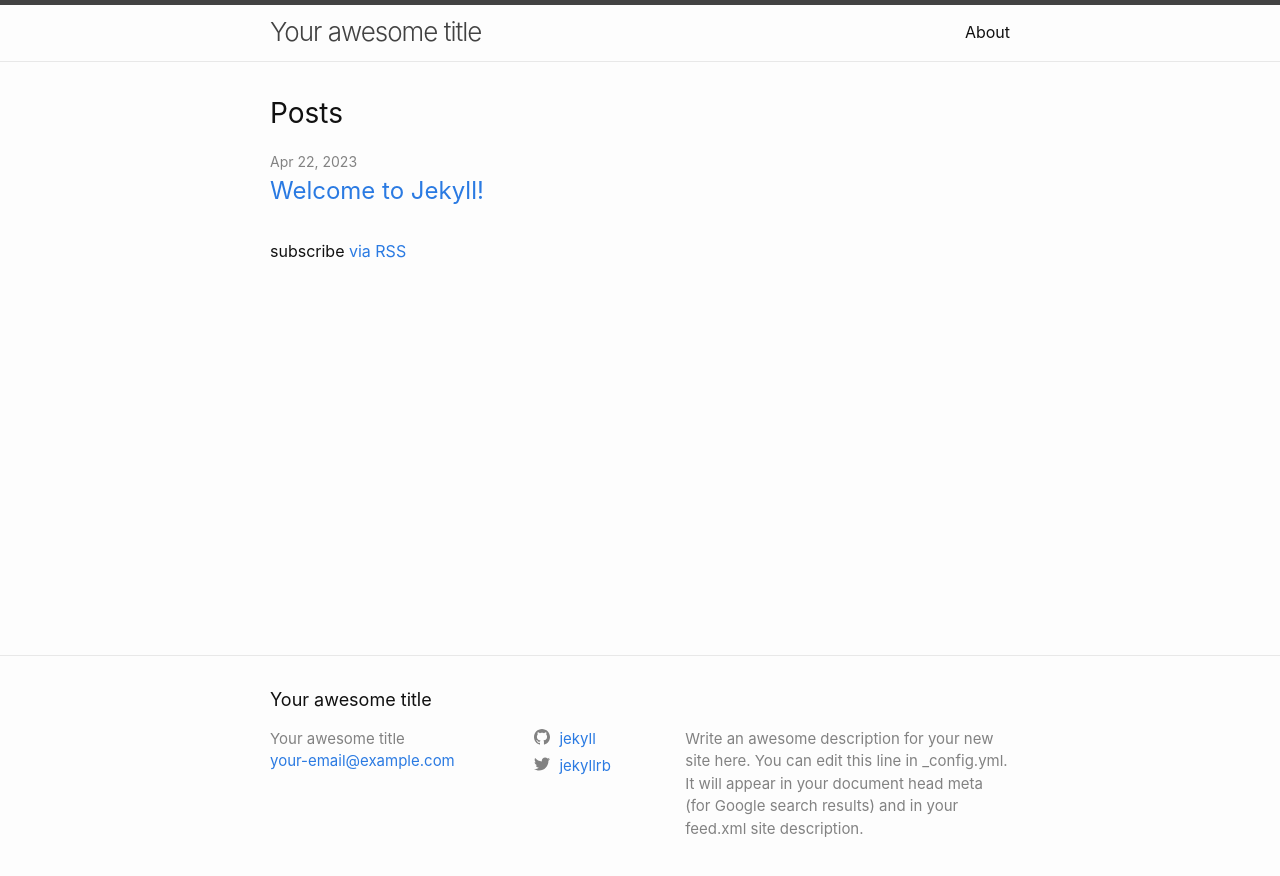
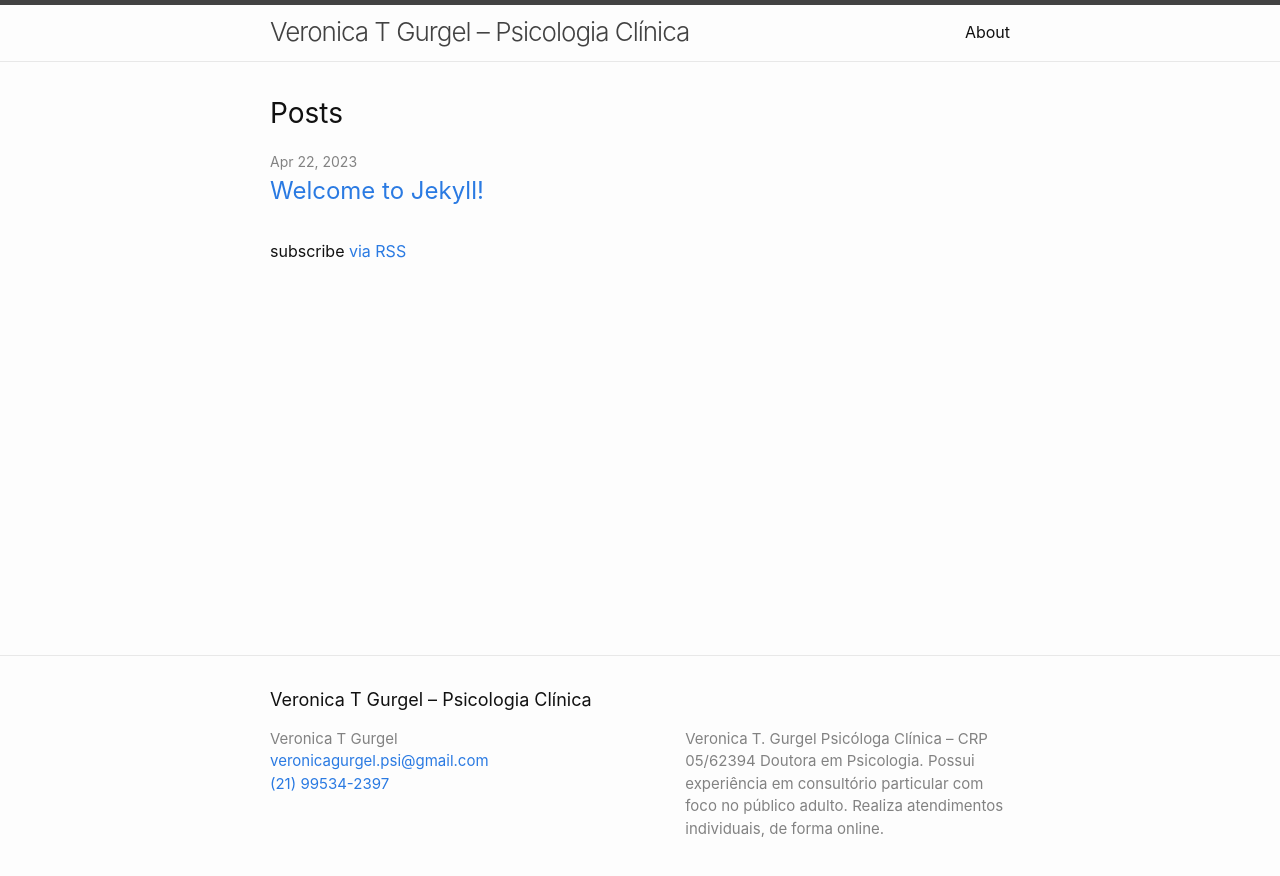
Before and after one commit to PedCoelho/vero-jekyll, a Jekyll site: the page built from index.markdown, in a window 1280 px wide. Shown: the top 876 px of the page. Built offline with Jekyll 4.4.1, drawn with Linux system fonts in a browser that asks for light colours.

Commit message:
chore(config): update config.yml

```diff
--- a/_config.yml
+++ b/_config.yml
@@ -18,16 +18,16 @@
 # You can create any custom variable you would like, and they will be accessible
 # in the templates via {{ site.myvariable }}.
 
-title: Your awesome title
-email: your-email@example.com
+author: Veronica T Gurgel
+title: Veronica T Gurgel – Psicologia Clínica
+email: veronicagurgel.psi@gmail.com
+telephone: (21) 99534-2397
 description: >- # this means to ignore newlines until "baseurl:"
-  Write an awesome description for your new site here. You can edit this
-  line in _config.yml. It will appear in your document head meta (for
-  Google search results) and in your feed.xml site description.
+  Veronica T. Gurgel
+  Psicóloga Clínica – CRP 05/62394
+  Doutora em Psicologia. Possui experiência em consultório particular com foco no público adulto. Realiza atendimentos individuais, de forma online.
 baseurl: "/vero-jekyll" # the subpath of your site, e.g. /blog
 url: "" # the base hostname & protocol for your site, e.g. http://example.com
-twitter_username: jekyllrb
-github_username: jekyll
 
 # Build settings
 theme: minima
```
